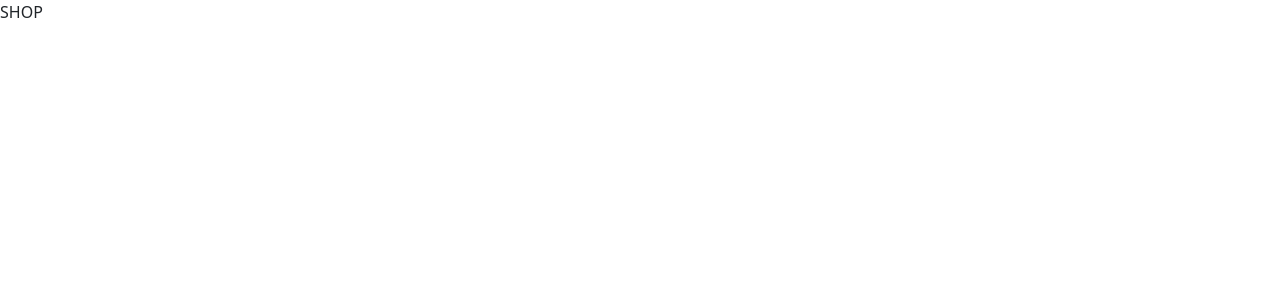
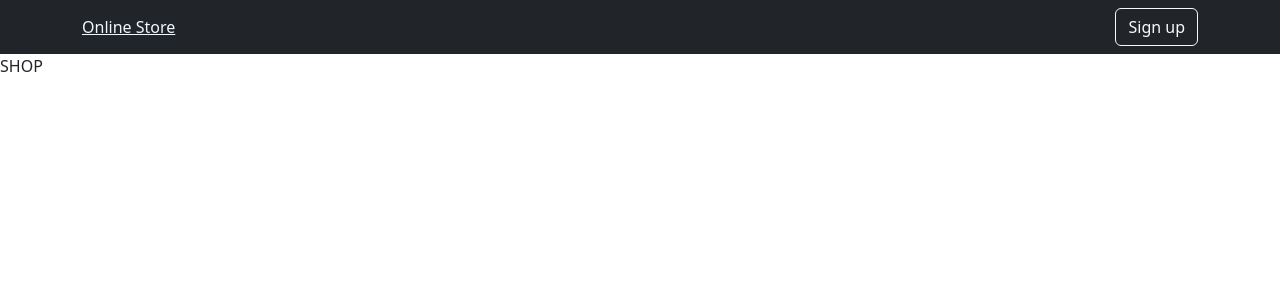
Before and after one commit to SergeiPiloyan/online-shop-frontend, a React (Create React App) app: page / in a window 1280 px wide. Shown: the top 300 px of the page. Built offline with nearby package versions, Linux system fonts and the light colour scheme.

Commit message:
create nav bar

```diff
--- a/src/App.js
+++ b/src/App.js
@@ -1,10 +1,12 @@
 import React from "react";
 import { BrowserRouter } from "react-router-dom";
 import AppRouter from "./components/AppRouter";
+import NavBar from "./components/NavBar";
 
 function App() {
   return (
     <BrowserRouter>
+      <NavBar />
       <AppRouter />
     </BrowserRouter>
   );
--- /dev/null
+++ b/src/components/NavBar.js
@@ -0,0 +1,33 @@
+import React, { useContext } from 'react'
+import { Context } from '../index'
+import Navbar from 'react-bootstrap/Navbar'
+import Nav from 'react-bootstrap/Nav'
+import Container from 'react-bootstrap/Container'
+import { NavLink } from 'react-router-dom'
+import { SHOP_ROUTE } from '../utils/consts'
+import { Button } from 'react-bootstrap'
+import { observer } from 'mobx-react-lite'
+
+const NavBar = observer(() => {
+    const { user } = useContext(Context)
+
+    return (
+        <Navbar bg="dark" data-bs-theme="dark">
+            <Container>
+                <NavLink style={{ color: 'aliceblue' }} to={SHOP_ROUTE}> Online Store </NavLink>
+                {user.isAuth
+                    ? <Nav className="ml-auto"  >
+                        <Button variant={'outline-light'} > Admin panel </Button>
+                        <Button variant={'outline-light'} style={{ marginLeft: 10 }} > Login up </Button>
+                    </Nav>
+                    : <Nav className="ml-auto" >
+                        <Button variant={'outline-light'} onClick={() => user.SetIsAuth(true)}> Sign up </Button>
+                    </Nav>
+                }
+            </Container>
+        </Navbar>
+    )
+})
+
+
+export default NavBar;
--- a/src/store/DeviceStore.js
+++ b/src/store/DeviceStore.js
@@ -21,15 +21,15 @@
         makeAutoObservable(this)
     }
 
-    setTypes(types) {
+    SetTypes(types) {
         this._types = types
     }
 
-    setBrands(brands) {
+    SetBrands(brands) {
         this._brands = brands
     }
 
-    senDevices(devices) {
+    SetDevices(devices) {
         this._devices = devices
     }
 
--- a/src/store/UserStore.js
+++ b/src/store/UserStore.js
@@ -7,15 +7,15 @@
         makeAutoObservable(this)
     }
 
-    setIsAuth(bool) {
+    SetIsAuth(bool) {
         this._isAuth = bool;
     }
 
-    setIsUser(user) {
+    SetIsUser(user) {
         this._user = user
     }
 
-    get IsAuth() {
+    get isAuth() {
         return this._isAuth
     }
 
```
